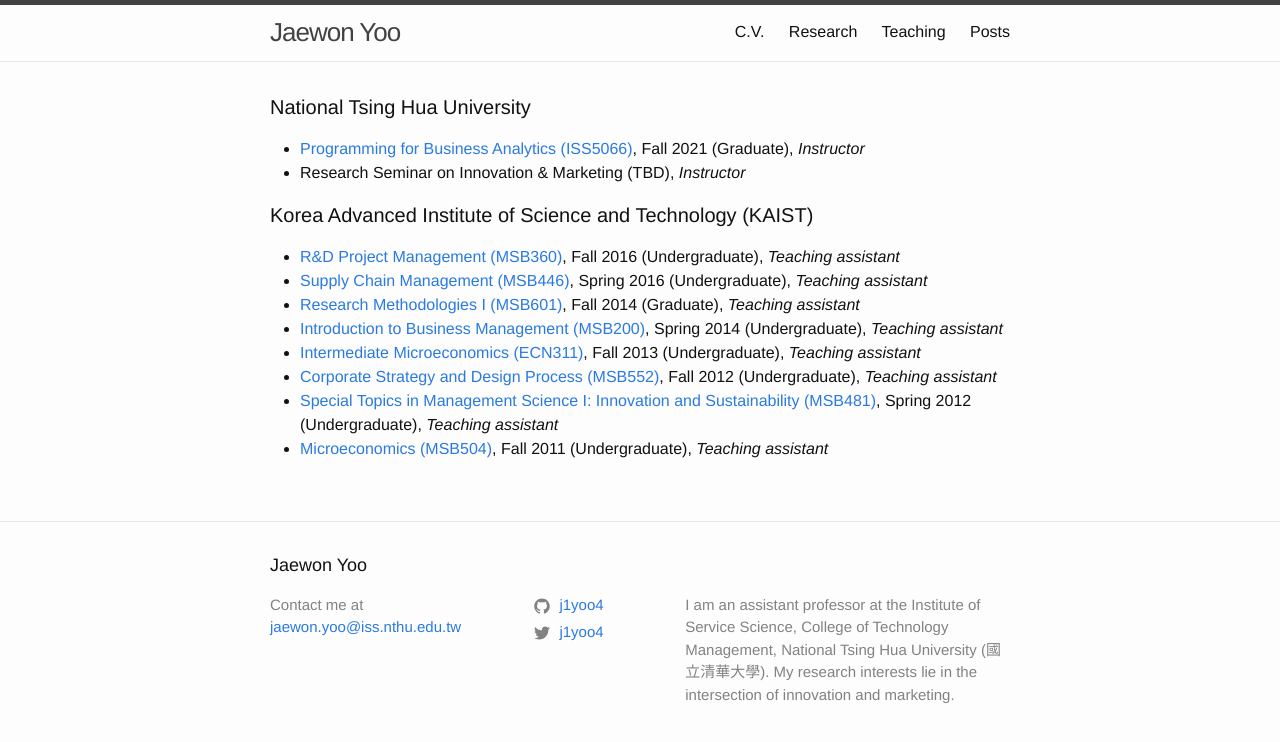
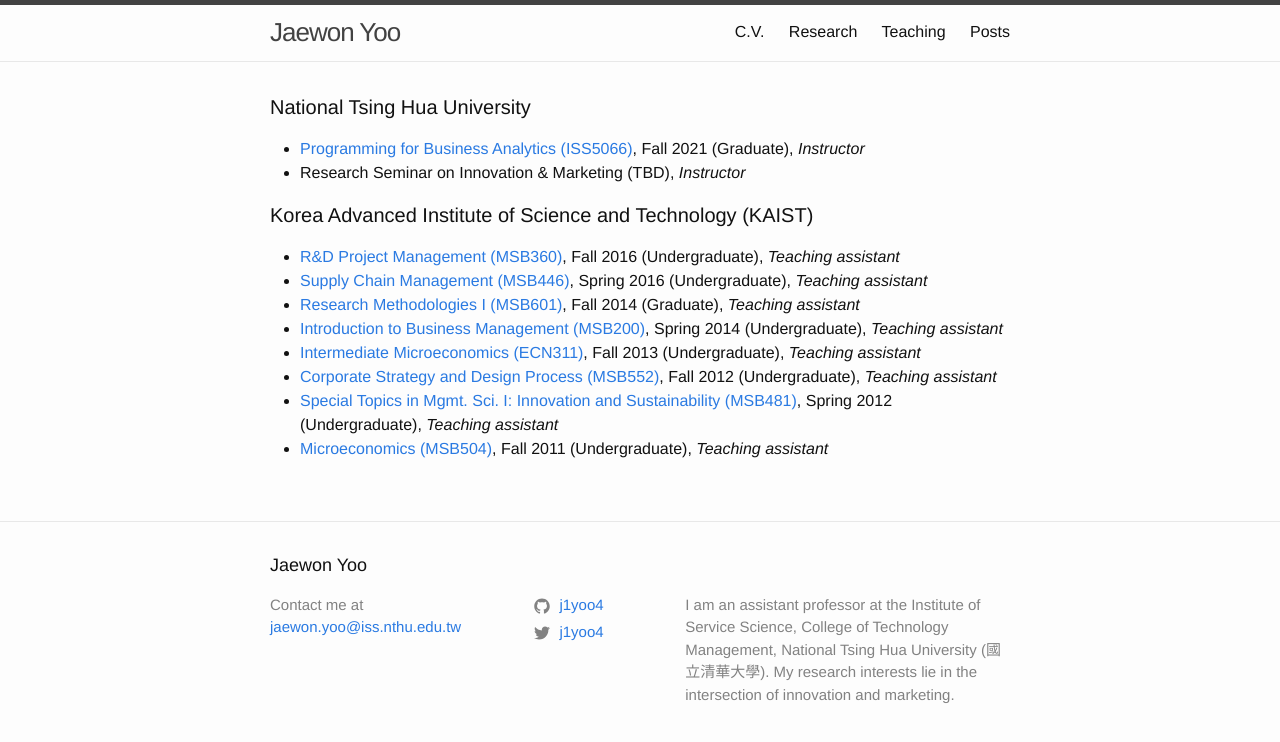
Before and after one commit to j1yoo/j1yoo.github.io, a Jekyll site: the page built from teaching.markdown, in a window 1280 px wide. Shown: the top 742 px of the page. Built offline with Jekyll 4.4.1, drawn with Linux system fonts in a browser that asks for light colours.

Commit message:
Update teaching.markdown

```diff
--- a/teaching.markdown
+++ b/teaching.markdown
@@ -16,5 +16,5 @@
 * [Introduction to Business Management (MSB200)](http://bulletin.kaist.ac.kr/html/en/?year=2014&id=en20141403&file=E){:target="_blank"}, Spring 2014 (Undergraduate), _Teaching assistant_
 * [Intermediate Microeconomics (ECN311)](http://bulletin.kaist.ac.kr/html/en/?year=2014&id=en20141407&file=E){:target="_blank"}, Fall 2013 (Undergraduate), _Teaching assistant_
 * [Corporate Strategy and Design Process (MSB552)](http://bulletin.kaist.ac.kr/html/en/?year=2012&id=en20121501&file=E){:target="_blank"}, Fall 2012 (Undergraduate), _Teaching assistant_
-* [Special Topics in Management Science I: Innovation and Sustainability (MSB481)](http://bulletin.kaist.ac.kr/html/en/?year=2012&id=en20121501&file=E){:target="_blank"}, Spring 2012 (Undergraduate), _Teaching assistant_
+* [Special Topics in Mgmt. Sci. I: Innovation and Sustainability (MSB481)](http://bulletin.kaist.ac.kr/html/en/?year=2012&id=en20121501&file=E){:target="_blank"}, Spring 2012 (Undergraduate), _Teaching assistant_
 * [Microeconomics (MSB504)](http://bulletin.kaist.ac.kr/html/en/?year=2012&id=en20121501&file=E){:target="_blank"}, Fall 2011 (Undergraduate), _Teaching assistant_
```
